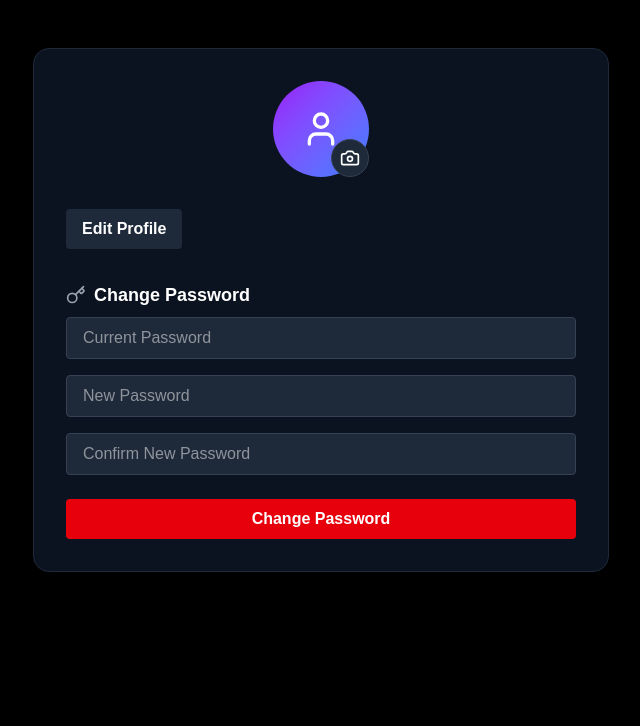
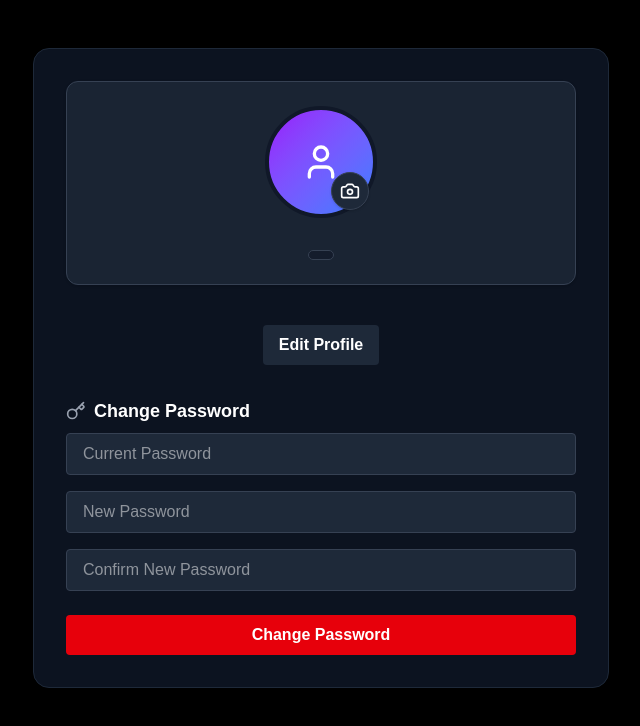
Before and after one commit to ashoke-maity/Video_Library_Management_System, a Next.js app: page /users/profile in a window 1280 px wide. Shown: the top 726 px of the page, without its empty margins (319-959 px from the left). Built offline with nearby package versions, Linux system fonts and the light colour scheme.

Commit message:
modified the user profile and avatar

```diff
--- a/src/app/users/profile/page.tsx
+++ b/src/app/users/profile/page.tsx
@@ -54,9 +54,10 @@ export default function UserProfilePage() {
   return (
     <div className="min-h-screen bg-black flex flex-col items-center px-4 py-12">
       <div className="bg-gray-900/80 border border-gray-800 rounded-2xl shadow-xl p-8 w-full max-w-xl flex flex-col items-center mb-10">
-        {/* Avatar */}
-        <div className="relative mb-4">
-          <div className="w-24 h-24 rounded-full bg-gradient-to-br from-purple-600 to-blue-500 flex items-center justify-center text-white text-4xl font-bold overflow-hidden">
+        {/* Avatar and Profile Info Card */}
+        <div className="w-full flex flex-col items-center gap-4 mb-8 p-6 bg-gray-800/80 rounded-xl border border-gray-700 shadow">
+          <div className="relative">
+            <div className="w-28 h-28 rounded-full bg-gradient-to-br from-purple-600 to-blue-500 flex items-center justify-center text-white text-5xl font-bold overflow-hidden border-4 border-gray-900">
               {avatarPreview ? (
                 <img src={avatarPreview} alt="Avatar" className="w-full h-full object-cover" />
               ) : (
@@ -64,7 +65,7 @@ export default function UserProfilePage() {
               )}
             </div>
             <button
-            className="absolute bottom-0 right-0 bg-gray-800 p-2 rounded-full border border-gray-700 hover:bg-gray-700"
+              className="absolute bottom-2 right-2 bg-gray-800 p-2 rounded-full border border-gray-700 hover:bg-gray-700 shadow"
               onClick={() => fileInputRef.current?.click()}
               title="Change profile picture"
             >
@@ -78,8 +79,13 @@ export default function UserProfilePage() {
               onChange={handleAvatarChange}
             />
           </div>
+          <div className="flex flex-col items-center gap-1 mt-2">
+            <div className="text-2xl font-bold text-white">{user.name}</div>
+            <div className="text-gray-400 text-base font-mono bg-gray-900/60 px-3 py-1 rounded-full border border-gray-700 mt-1">{user.email}</div>
+          </div>
+        </div>
 
-        {/* Profile Info */}
+        {/* Profile Edit Section */}
         <div className="w-full mb-8">
           {editing ? (
             <div className="space-y-4">
@@ -111,9 +117,7 @@ export default function UserProfilePage() {
               </div>
             </div>
           ) : (
-            <div className="space-y-2">
-              <div className="text-2xl font-bold text-white">{user.name}</div>
-              <div className="text-gray-400">{user.email}</div>
+            <div className="space-y-2 flex flex-col items-center">
               <button
                 className="mt-2 bg-gray-800 hover:bg-gray-700 text-white px-4 py-2 rounded font-semibold"
                 onClick={() => setEditing(true)}
--- a/src/components/ui/header.tsx
+++ b/src/components/ui/header.tsx
@@ -1,17 +1,25 @@
-"use client"
+"use client";
 
-import { useRouter } from "next/navigation"
-import { Search, Grid3X3, List, RotateCcw, Home, User, BookOpen } from "lucide-react"
-import type { ViewMode } from "@/lib/video"
-import { useEffect, useState } from "react"
+import { useRouter } from "next/navigation";
+import {
+  Search,
+  Grid3X3,
+  List,
+  RotateCcw,
+  Home,
+  User,
+  BookOpen,
+} from "lucide-react";
+import type { ViewMode } from "@/lib/video";
+import { useEffect, useState } from "react";
 
 interface HeaderProps {
-  searchQuery: string
-  onSearchChange: (query: string) => void
-  viewMode: ViewMode
-  onViewModeChange: (mode: ViewMode) => void
-  totalVideos: number
-  totalFavorites: number
+  searchQuery: string;
+  onSearchChange: (query: string) => void;
+  viewMode: ViewMode;
+  onViewModeChange: (mode: ViewMode) => void;
+  totalVideos: number;
+  totalFavorites: number;
 }
 
 export function Header({
@@ -22,22 +30,24 @@ export function Header({
   totalVideos,
   totalFavorites,
 }: HeaderProps) {
-  const router = useRouter()
+  const router = useRouter();
   const viewModes = [
     { value: "grid" as const, icon: Grid3X3, label: "Grid" },
     { value: "carousel" as const, icon: RotateCcw, label: "Carousel" },
     { value: "list" as const, icon: List, label: "List" },
-  ]
+  ];
 
-  const [user, setUser] = useState<{ name?: string; email?: string } | null>(null)
+  const [user, setUser] = useState<{ name?: string; email?: string } | null>(
+    null
+  );
 
   useEffect(() => {
     // Try to get user from localStorage (or replace with context if available)
-    const userData = localStorage.getItem("user")
+    const userData = localStorage.getItem("user");
     if (userData) {
-      setUser(JSON.parse(userData))
+      setUser(JSON.parse(userData));
     }
-  }, [])
+  }, []);
 
   return (
     <header className="sticky top-0 z-20 bg-black/80 backdrop-blur-md border-b border-gray-800">
@@ -45,7 +55,7 @@ export function Header({
         <div className="flex justify-between items-center mb-4">
           <div className="flex items-center gap-8">
             <h1
-              onClick={() => router.push('/')}
+              onClick={() => router.push("/")}
               className="text-4xl font-bold bg-gradient-to-r from-red-500 via-purple-500 to-blue-500 bg-clip-text text-transparent cursor-pointer hover:opacity-80 transition-opacity"
             >
               CINEMATIC LIBRARY
@@ -54,7 +64,7 @@ export function Header({
             {/* Navigation */}
             <nav className="flex items-center gap-6">
               <button
-                onClick={() => router.push('/')}
+                onClick={() => router.push("/")}
                 className="flex items-center gap-2 text-gray-300 hover:text-white transition-colors"
               >
                 <Home className="w-4 h-4" />
@@ -67,7 +77,7 @@ export function Header({
             {/* View Mode Selector */}
             <div className="flex bg-gray-900/50 rounded-lg p-1 border border-gray-700">
               {viewModes.map((mode) => {
-                const Icon = mode.icon
+                const Icon = mode.icon;
                 return (
                   <button
                     key={mode.value}
@@ -84,7 +94,7 @@ export function Header({
                     <Icon className="w-4 h-4" />
                     {mode.label}
                   </button>
-                )
+                );
               })}
             </div>
 
@@ -104,25 +114,38 @@ export function Header({
             {user ? (
               <div className="relative group">
                 <div className="w-10 h-10 bg-gradient-to-br from-purple-600 to-blue-500 rounded-full flex items-center justify-center text-white font-bold text-lg cursor-pointer">
-                  {user.name ? user.name.split(' ').map(n => n[0]).join('').toUpperCase() : user.email?.[0].toUpperCase()}
+                  {user.name
+                    ? user.name
+                        .split(" ")
+                        .map((n) => n[0])
+                        .join("")
+                        .toUpperCase()
+                    : user.email?.[0].toUpperCase()}
                 </div>
-                {/* Dropdown with Dashboard link */}
-                <div className="absolute right-0 mt-2 w-48 bg-gray-900 border border-gray-700 rounded-lg shadow-lg opacity-0 group-hover:opacity-100 transition-opacity duration-200 z-50 p-4 text-white text-sm">
+                {/* Dropdown with Profile and Dashboard link, no email shown */}
+                <div className="absolute right-0 mt-2 w-48 bg-gray-900 border border-gray-700 rounded-lg shadow-lg opacity-0 group-hover:opacity-100 transition-opacity duration-200 z-50 p-4 text-white text-sm flex flex-col gap-2">
                   <button
-                    onClick={() => router.push('/dashboard')}
-                    className="flex items-center gap-2 w-full text-left mb-2 px-2 py-1 rounded hover:bg-gray-800"
+                    onClick={() => router.push("/users/profile")}
+                    className="flex items-center gap-2 w-full text-left px-2 py-1 rounded hover:bg-gray-800"
+                  >
+                    <User className="w-4 h-4 text-blue-400" />
+                    Profile
+                  </button>
+                  <button
+                    onClick={() => router.push("/dashboard")}
+                    className="flex items-center gap-2 w-full text-left px-2 py-1 rounded hover:bg-gray-800"
                   >
                     <BookOpen className="w-4 h-4 text-green-400" />
                     Dashboard
                   </button>
-                  <div className="font-semibold mb-1 mt-2">{user.name || user.email}</div>
-                  <div className="text-gray-400 mb-2">{user.email}</div>
-                  <button className="w-full text-left text-red-400 hover:underline">Logout</button>
+                  <button className="w-full text-left text-red-400 hover:underline mt-2">
+                    Logout
+                  </button>
                 </div>
               </div>
             ) : (
               <button
-                onClick={() => router.push('/users/login')}
+                onClick={() => router.push("/users/login")}
                 className="flex items-center gap-2 text-gray-300 hover:text-white transition-colors"
               >
                 <User className="w-4 h-4" />
@@ -145,5 +168,5 @@ export function Header({
         </div>
       </div>
     </header>
-  )
+  );
 }
```
Lines whose indentation alone changed are shown as unchanged.
